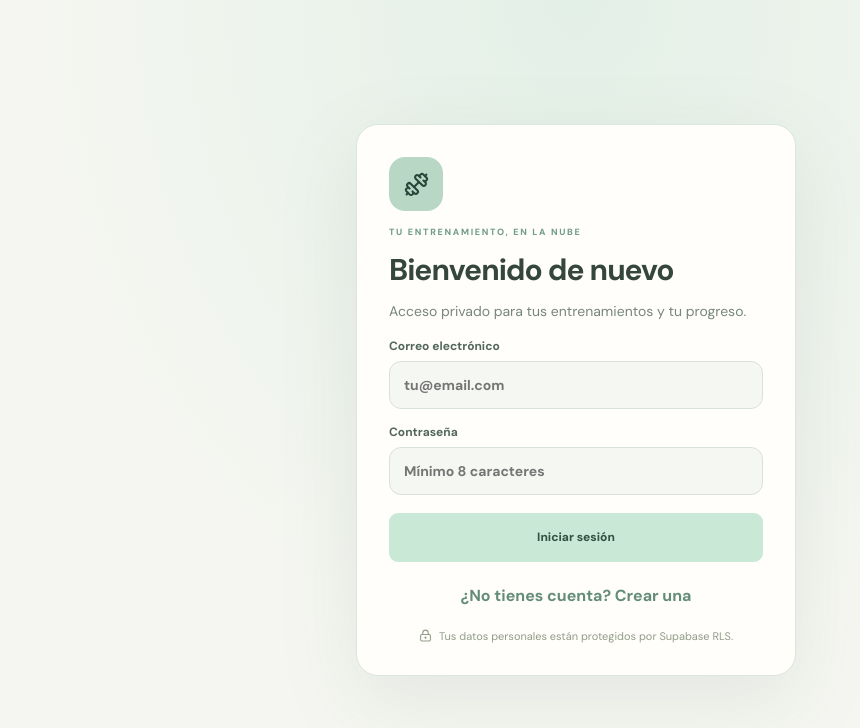
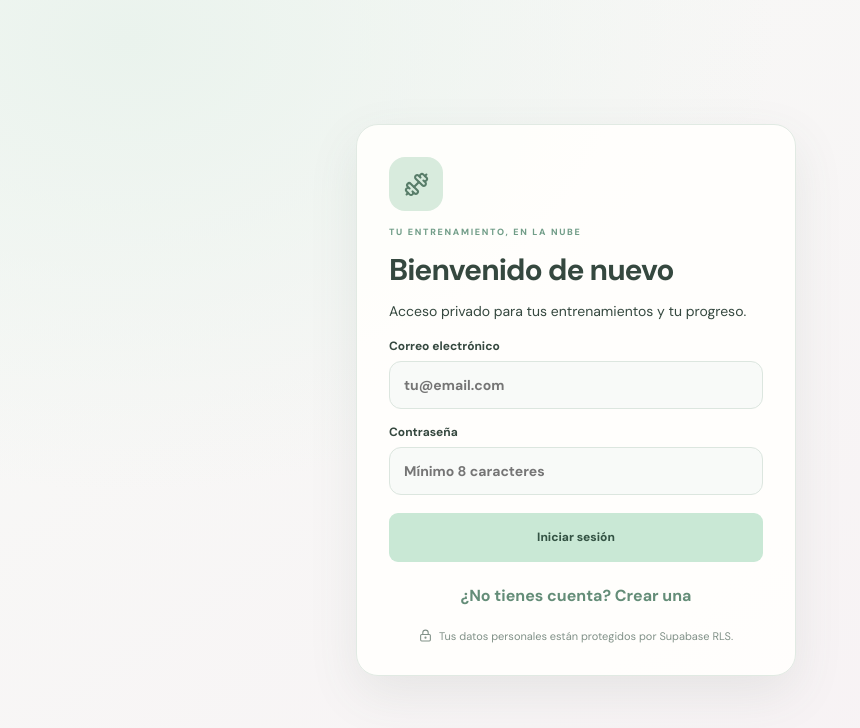
Before and after one commit to JorgeCrisos/gym-tracker, a React (Vite) app in the folder app/: page / in a window 1280 px wide. Shown: the top 728 px of the page, without its empty margins (64-924 px from the left). Built offline with nearby package versions, Linux system fonts and the light colour scheme.

Commit message:
Extend pastel GymLog design to sign-in and account setup screens

```diff
--- a/app/src/styles.css
+++ b/app/src/styles.css
@@ -191,3 +191,13 @@ input,select,textarea{background:#F8FAF8!important;color:#35483F!important;borde
 .trend-bar{width:min(34px,75%);min-height:4px;border-radius:9px 9px 3px 3px;background:linear-gradient(180deg,#D99BB3,#B8DCCB)}
 .trend-column small{font-size:9px;color:#819188;white-space:nowrap}.trend-column b{font-size:9px;color:#60796B;white-space:nowrap}
 @media(max-width:680px){.mobile-nav{gap:0;padding:7px 2px calc(7px + env(safe-area-inset-bottom))!important}.mobile-nav button{min-width:0;gap:3px}.mobile-nav small{font-size:7px;letter-spacing:-.2px}.history-filter{grid-template-columns:1fr}.anatomy-figure{max-height:260px!important;max-width:155px!important}.body-map-v2{grid-template-columns:1fr!important}.anatomy-views{grid-template-columns:1fr 1fr!important}.muscle-key>div{display:grid!important;grid-template-columns:1fr 1fr!important}}
+
+/* Pastel treatment for authentication and remaining mobile surfaces */
+.auth-screen{background:radial-gradient(ellipse at 15% 5%,#EAF3ED 0%,transparent 42%),linear-gradient(145deg,#F8FAF7,#F7F1F4)!important;color:#35483F!important}
+.auth-card{background:rgba(255,254,252,.96)!important;border:1px solid #E1EAE3!important;box-shadow:0 18px 50px rgba(74,100,84,.10)!important;color:#35483F!important}
+.auth-card h1,.auth-card p,.auth-card label{color:#35483F!important}
+.auth-card input,.auth-card select{background:#F8FAF8!important;color:#35483F!important;border-color:#DCE6DF!important}
+.auth-mark{background:#D8EBDD!important;color:#587D69!important}
+.auth-switch{color:#648D78!important}
+.auth-card>small{color:#819188!important}
+:root{color-scheme:light}
```
